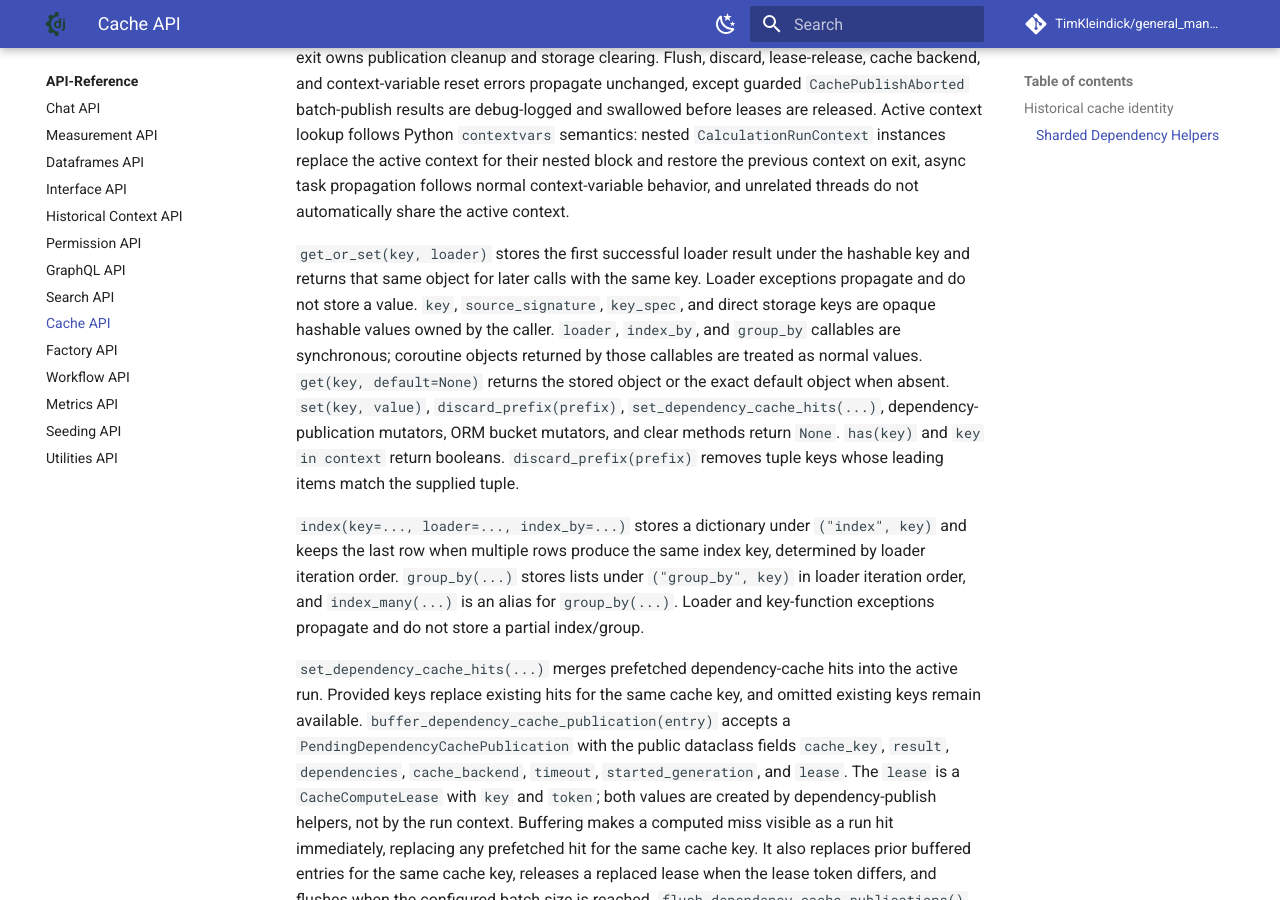
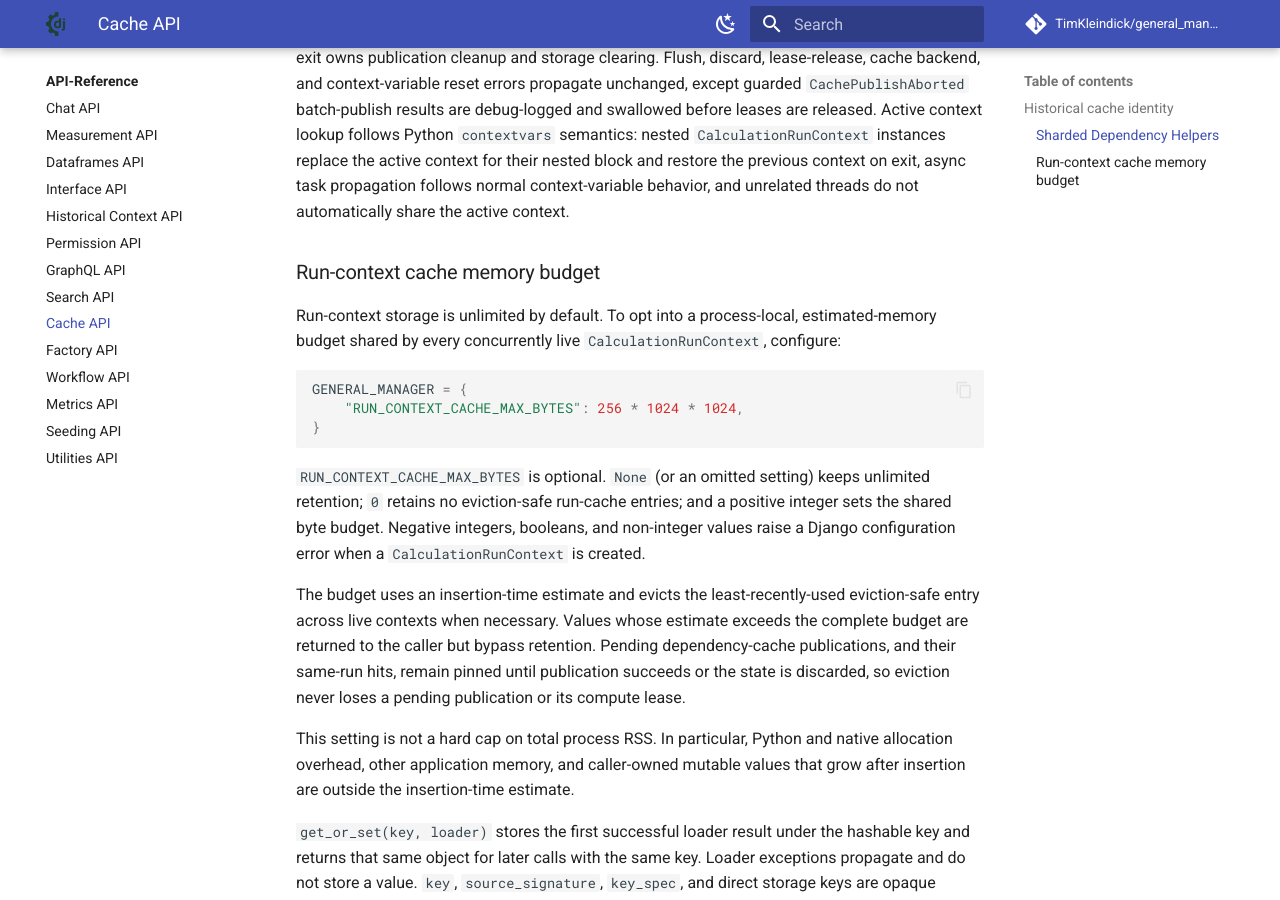
Before and after one commit to TimKleindick/general_manager, an MkDocs documentation site: the page built from docs/api/cache.md, in a window 1280 px wide and 900 px high, scrolled down 13289 px. Built offline with MkDocs 1.6.1 and Material for MkDocs 9.7.7, drawn with Linux system fonts in a browser that asks for light colours; comment, search, counter and statistics services are not loaded.

Commit message:
docs: explain run-context memory budget

````diff
--- a/docs/api/cache.md
+++ b/docs/api/cache.md
@@ -495,6 +495,35 @@ block and restore the previous context on exit, async task propagation follows
 normal context-variable behavior, and unrelated threads do not automatically
 share the active context.
 
+### Run-context cache memory budget
+
+Run-context storage is unlimited by default. To opt into a process-local,
+estimated-memory budget shared by every concurrently live
+`CalculationRunContext`, configure:
+
+```python
+GENERAL_MANAGER = {
+    "RUN_CONTEXT_CACHE_MAX_BYTES": 256 * 1024 * 1024,
+}
+```
+
+`RUN_CONTEXT_CACHE_MAX_BYTES` is optional. `None` (or an omitted setting)
+keeps unlimited retention; `0` retains no eviction-safe run-cache entries; and
+a positive integer sets the shared byte budget. Negative integers, booleans,
+and non-integer values raise a Django configuration error when a
+`CalculationRunContext` is created.
+
+The budget uses an insertion-time estimate and evicts the least-recently-used
+eviction-safe entry across live contexts when necessary. Values whose estimate
+exceeds the complete budget are returned to the caller but bypass retention.
+Pending dependency-cache publications, and their same-run hits, remain pinned
+until publication succeeds or the state is discarded, so eviction never loses a
+pending publication or its compute lease.
+
+This setting is not a hard cap on total process RSS. In particular, Python and
+native allocation overhead, other application memory, and caller-owned mutable
+values that grow after insertion are outside the insertion-time estimate.
+
 `get_or_set(key, loader)` stores the first successful loader result under the
 hashable key and returns that same object for later calls with the same key.
 Loader exceptions propagate and do not store a value. `key`,
````
Also changed, not shown: docs/concepts/caching.md (+10 -0 lines).
